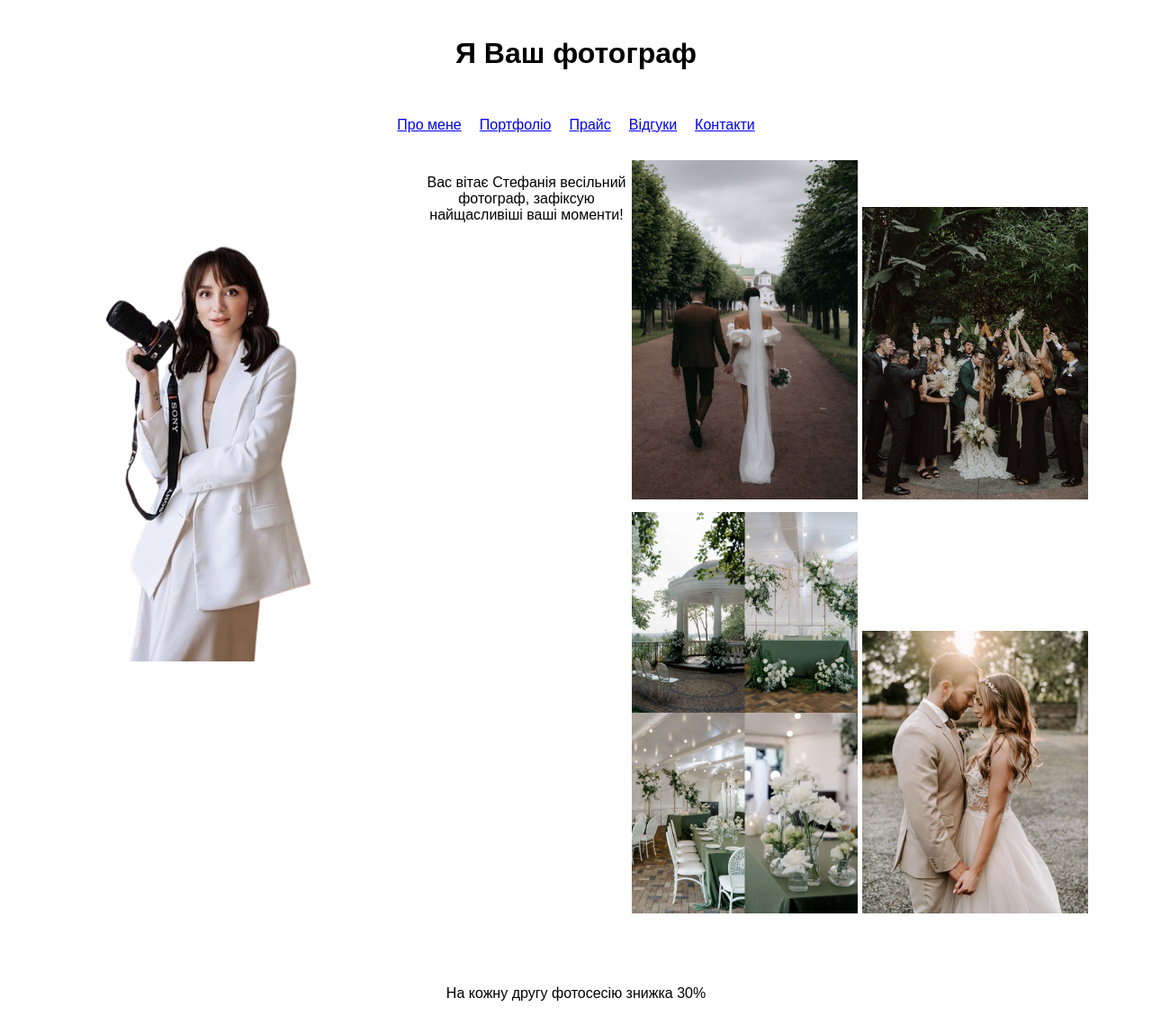
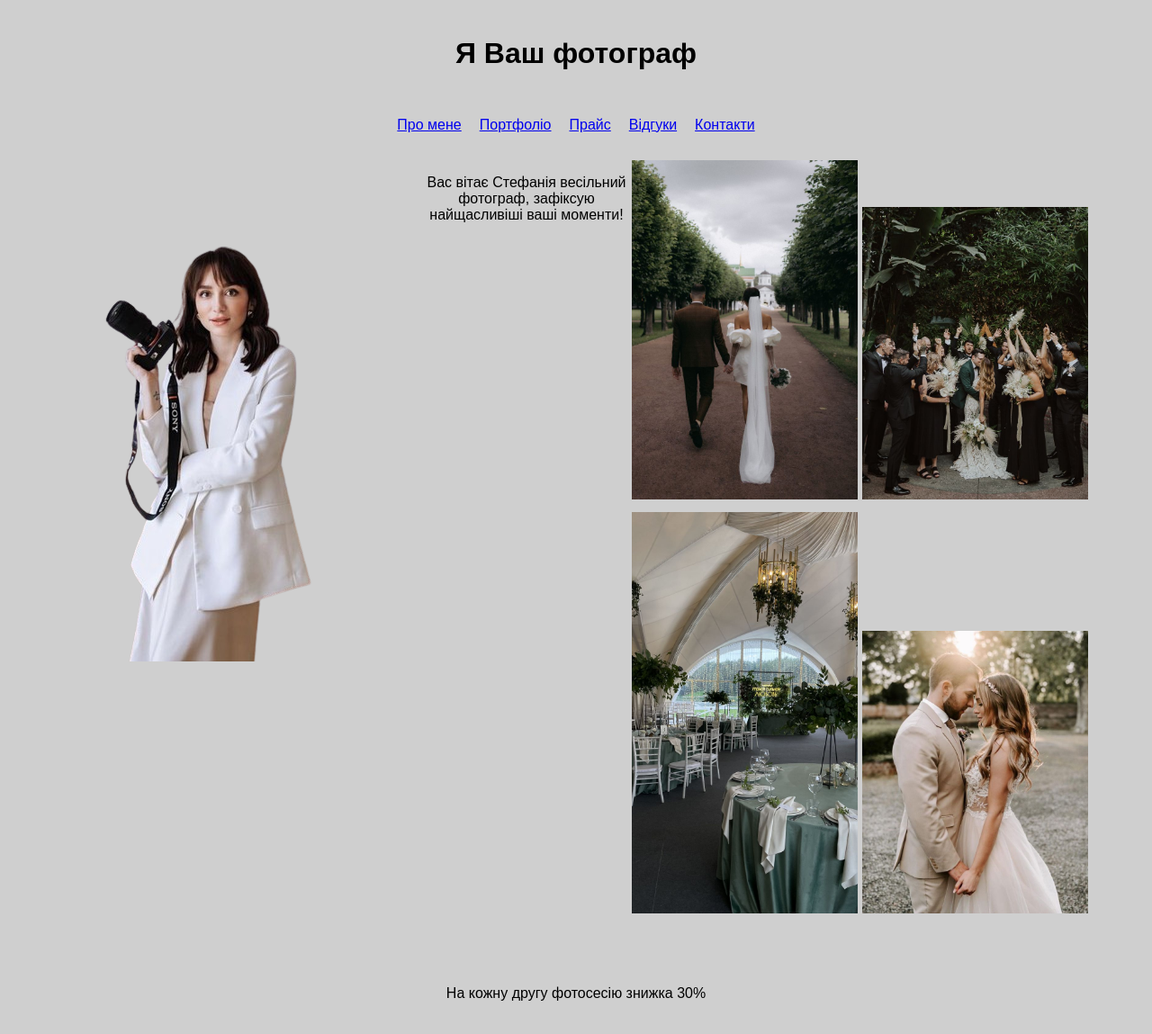
Before and after one commit to Zolton21/webdesign, a plain HTML site: page main.html in a window 1280 px wide. Shown: the whole page at 90% size. Drawn offline with Linux system fonts and the light colour scheme.

Commit message:
змінила фон

```diff
--- a/main.html
+++ b/main.html
@@ -2,23 +2,24 @@
 <html lang="uk">
 <head>
     <meta charset="UTF-8">
+    <meta name="viewport" content="width=device-width, initial-scale=1.0">
     <title>Головна сторінка</title>
     <style>
         body {
             font-family: Arial, sans-serif;
-            background-color: #ffffff;
+            background-color: #CFCFCF; /* Змінено фоновий колір */
             color: #000000;
             margin: 0;
             padding: 0;
         }
         header {
             text-align: center;
-            background-color: #ffffff;
+            background-color: #CFCFCF; /* Змінено фоновий колір */
             color: #000000;
             padding: 20px;
         }
         nav {
-            background-color: #ffffff;
+            background-color: #CFCFCF; /* Змінено фоновий колір */
             color: #000000;
             padding: 10px;
             width: 100%;
@@ -59,7 +60,7 @@
         }
         footer {
             text-align: center;
-            background-color: #ffffff;
+            background-color: #CFCFCF; /* Змінено фоновий колір */
             color: #000000;
             padding: 20px;
         }
@@ -86,10 +87,10 @@
             <p>Вас вітає Стефанія весільний фотограф, зафіксую найщасливіші ваші моменти!</p>
         </div>
         <div class="portfolio-images">
-            <img src="IMG_3602.jpg" alt="Робота 1">
-            <img src="IMG_3601.jpg" alt="Робота 2">
-            <img src="IMG_3599.jpg" alt="Робота 3">
-            <img src="IMG_3600.jpg" alt="Робота 4">
+            <img src="IMG_3602.JPG" alt="Робота 1">
+            <img src="IMG_3601.JPG" alt="Робота 2">
+            <img src="IMG_3598.JPG" alt="Робота 3">
+            <img src="IMG_3600.JPG" alt="Робота 4">
         </div>
     </section>
     <footer>
```
